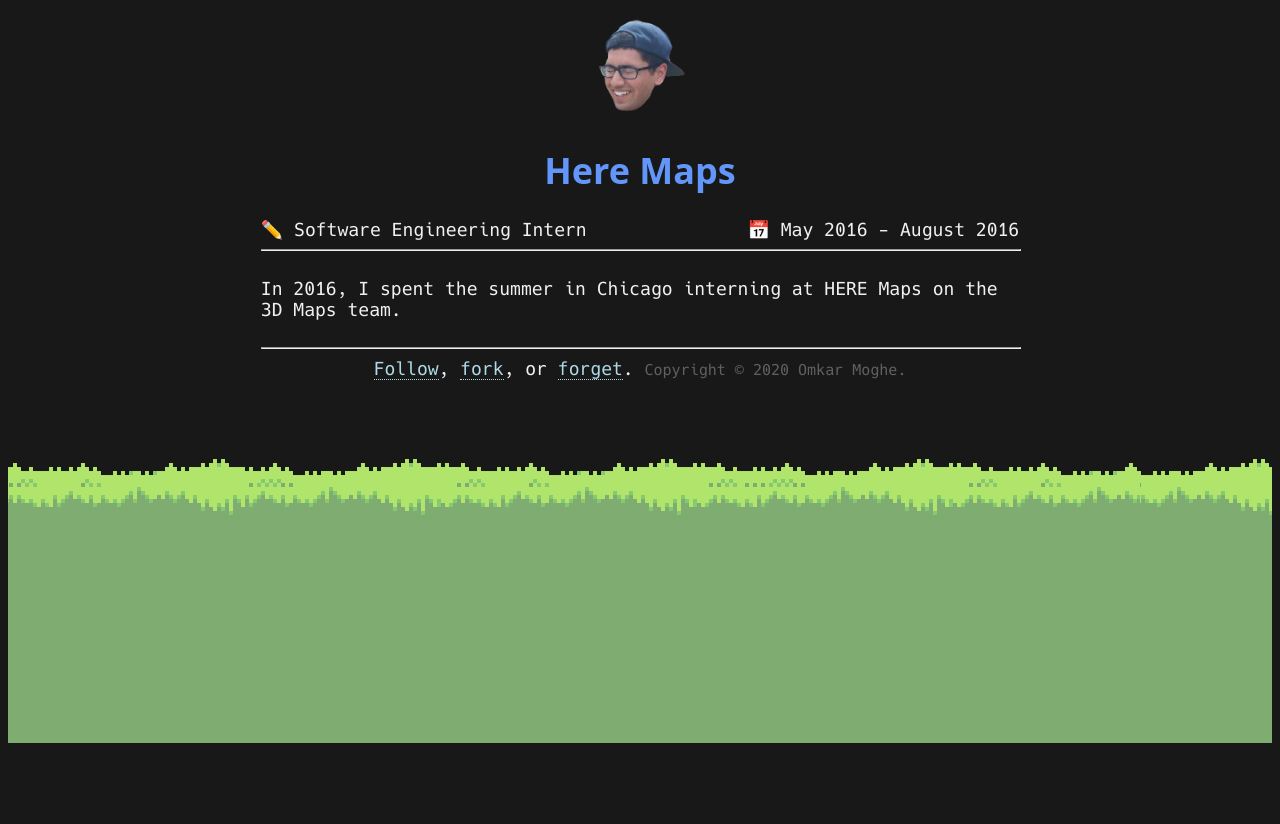
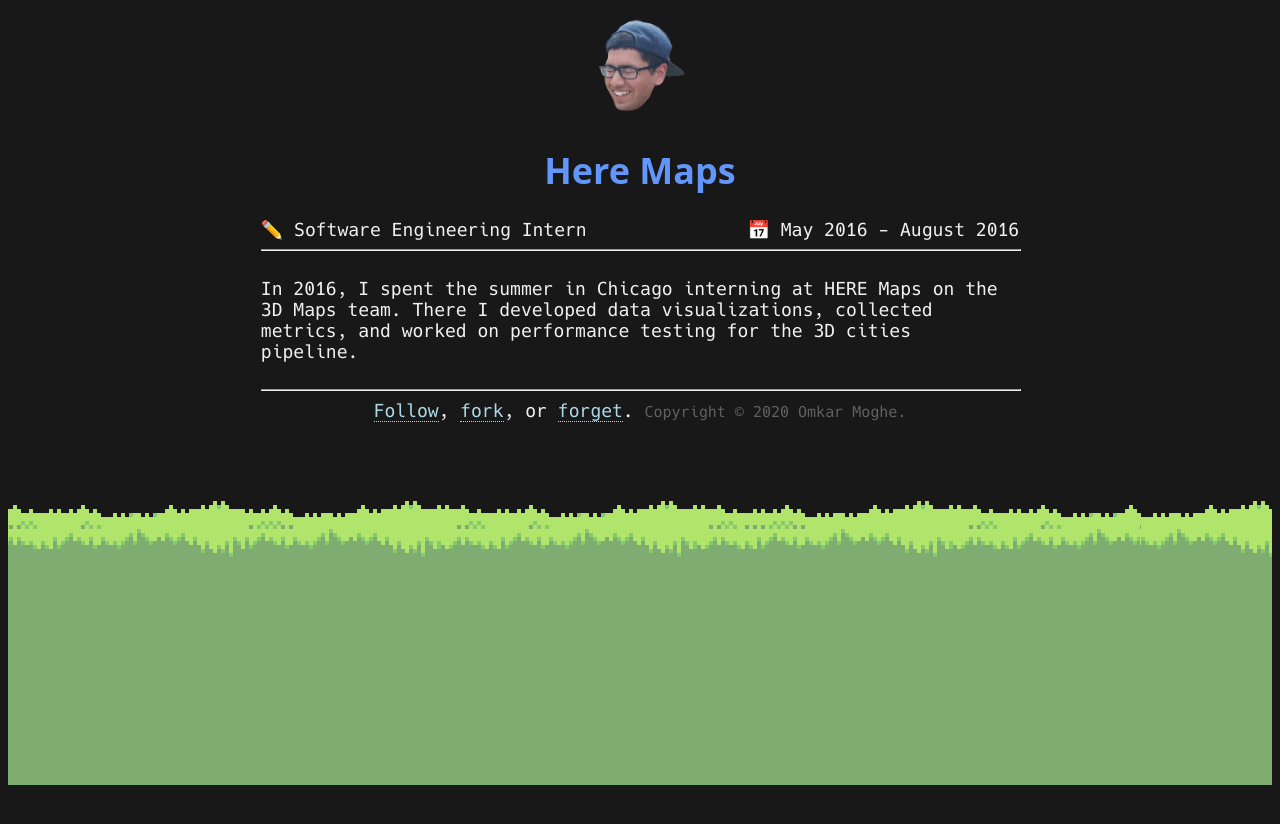
Before and after one commit to omkarmoghe/omkarmoghe.github.io, a Jekyll site: the page built from _jobs/here.md, in a window 1280 px wide. Shown: the top 824 px of the page. Built offline with Jekyll 4.4.1, drawn with Linux system fonts in a browser that asks for light colours; nearby versions of some CDN libraries.

Commit message:
here maps blurb

```diff
--- a/_jobs/here.md
+++ b/_jobs/here.md
@@ -6,4 +6,4 @@
 order: 2
 ---
 
-In 2016, I spent the summer in Chicago interning at HERE Maps on the 3D Maps team.
+In 2016, I spent the summer in Chicago interning at HERE Maps on the 3D Maps team. There I developed data visualizations, collected metrics, and worked on performance testing for the 3D cities pipeline.
```
